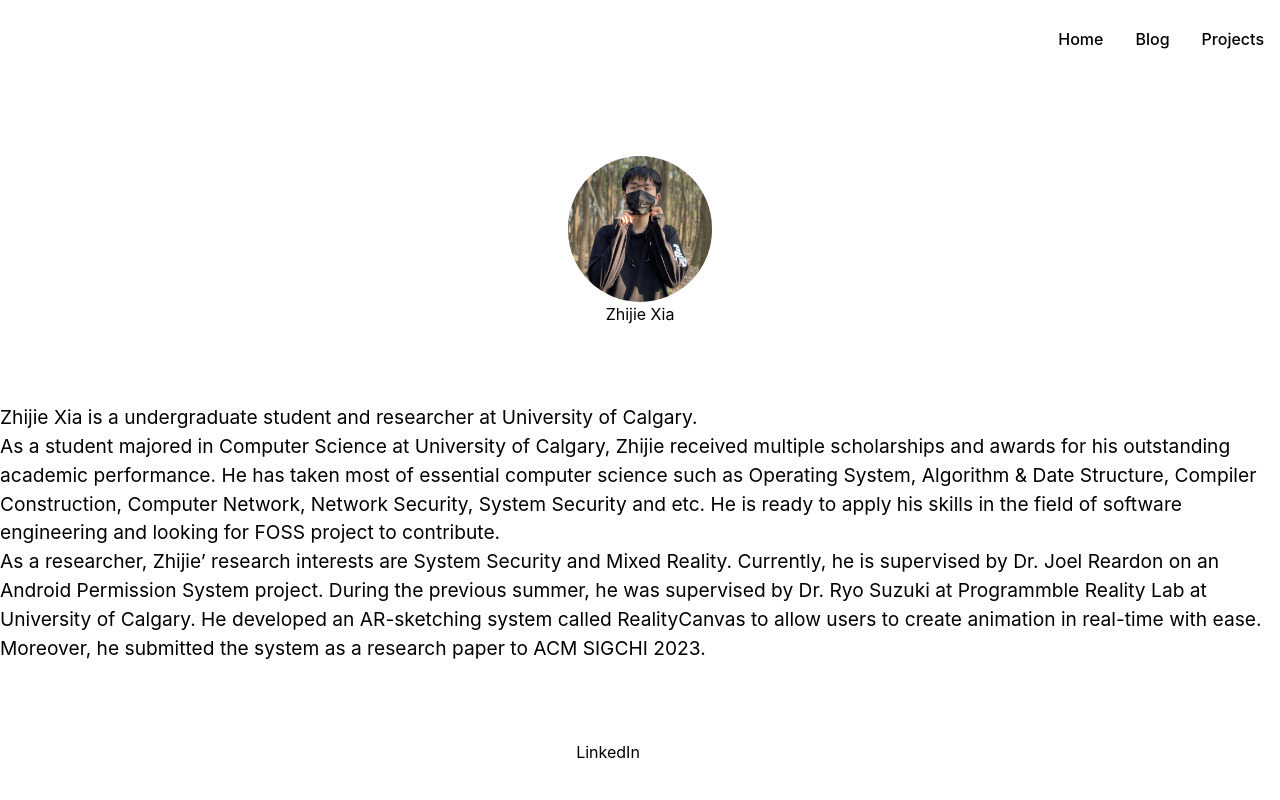
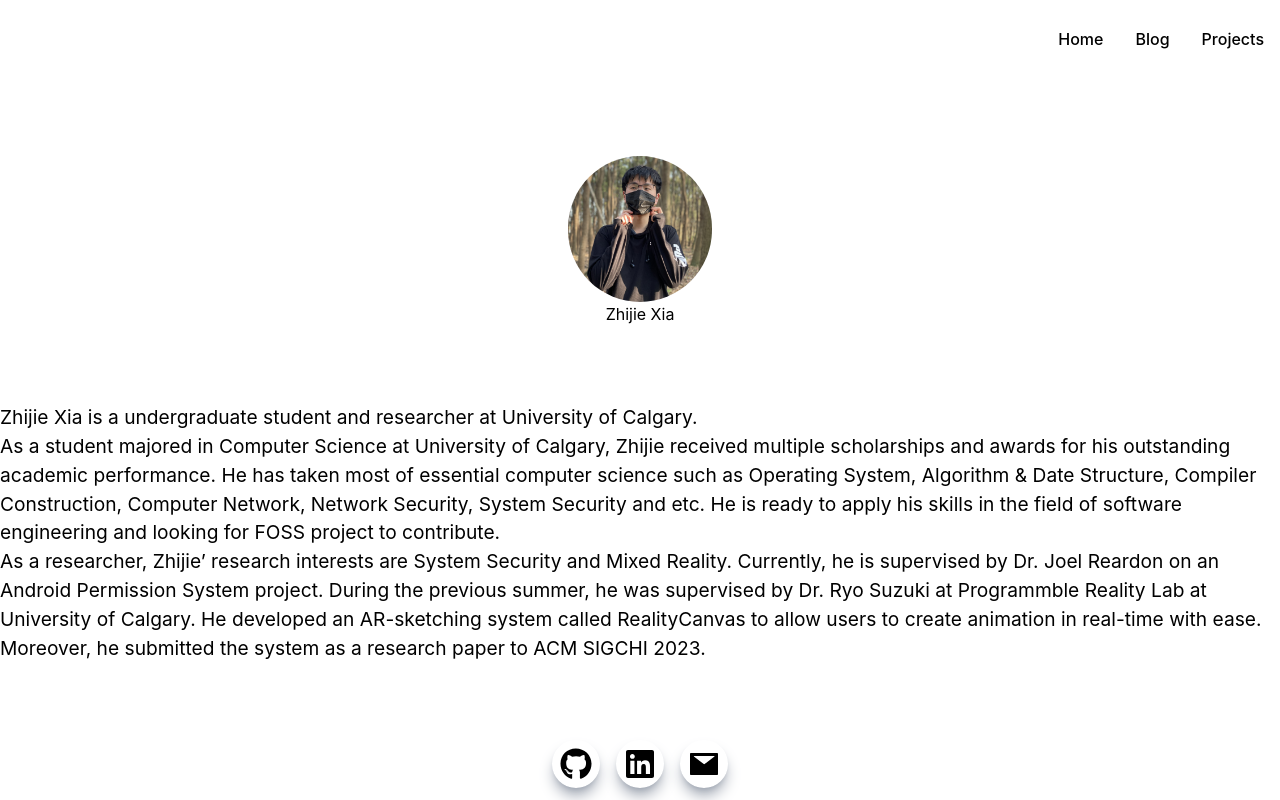
Before and after one commit to zhijie-os/next-blog, a Next.js app: page / in a window 1280 px wide. Built offline with nearby package versions, Linux system fonts and the light colour scheme.

Commit message:
footer-icons

```diff
--- a/components/footer.tsx
+++ b/components/footer.tsx
@@ -1,23 +1,27 @@
-import { FontAwesomeIcon } from "@fortawesome/react-fontawesome"
+import { FaLinkedin, FaGithub } from 'react-icons/fa'
+import { AiFillMail } from 'react-icons/ai'
+// import * from '@fortawesome/free-solid-svg-icons'
+// import {} from '@fortawesome/fontawesome-svg-core'
 import Image from "next/image"
 
 export default function Footer() {
     return (
         <footer>
             <div className="mb-3 flex justify-center space-x-4" >
-            <FontAwesomeIcon icon="coffee" color="white"/>
-                {/* <FontAwesomeIcon icon="coffee" color="white"></FontAwesomeIcon> */}
 
-                <div>LinkedIn</div>
-                <div>
-                    <Image
-                        src="/mail.svg"
-                        alt="logo"
-                        width={48}
-                        height={48} />
+                <div className="rounded-full shadow-lg shadow-gray-400 p-2 cursor-pointer hover:scale-110 ease-in duration-300">
+                    <FaGithub size={"32px"} />
+                </div>
 
+                <div className="rounded-full shadow-lg shadow-gray-400 p-2 cursor-pointer hover:scale-110 ease-in duration-300">
+                    <FaLinkedin size={"32px"} />
                 </div>
-                {/* <div></div> */}
+
+                <div className="rounded-full shadow-lg shadow-gray-400 p-2 cursor-pointer hover:scale-110 ease-in duration-300">
+                    <AiFillMail size={"32px"} />
+                </div>
+
+
             </div>
         </footer>
 
--- a/package.json
+++ b/package.json
@@ -9,9 +9,6 @@
     "lint": "next lint"
   },
   "dependencies": {
-    "@fortawesome/fontawesome-svg-core": "^6.2.1",
-    "@fortawesome/free-solid-svg-icons": "^6.2.1",
-    "@fortawesome/react-fontawesome": "^0.2.0",
     "@types/node": "18.11.15",
     "@types/react": "18.0.26",
     "@types/react-dom": "18.0.9",
@@ -22,6 +19,7 @@
     "next": "13.0.6",
     "react": "18.2.0",
     "react-dom": "18.2.0",
+    "react-icons": "^4.7.1",
     "react-youtube": "^10.1.0",
     "remark": "^14.0.2",
     "remark-html": "^15.0.1",
```
Also changed, not shown: 1 other file (tests, documents, lock files or other folders).
